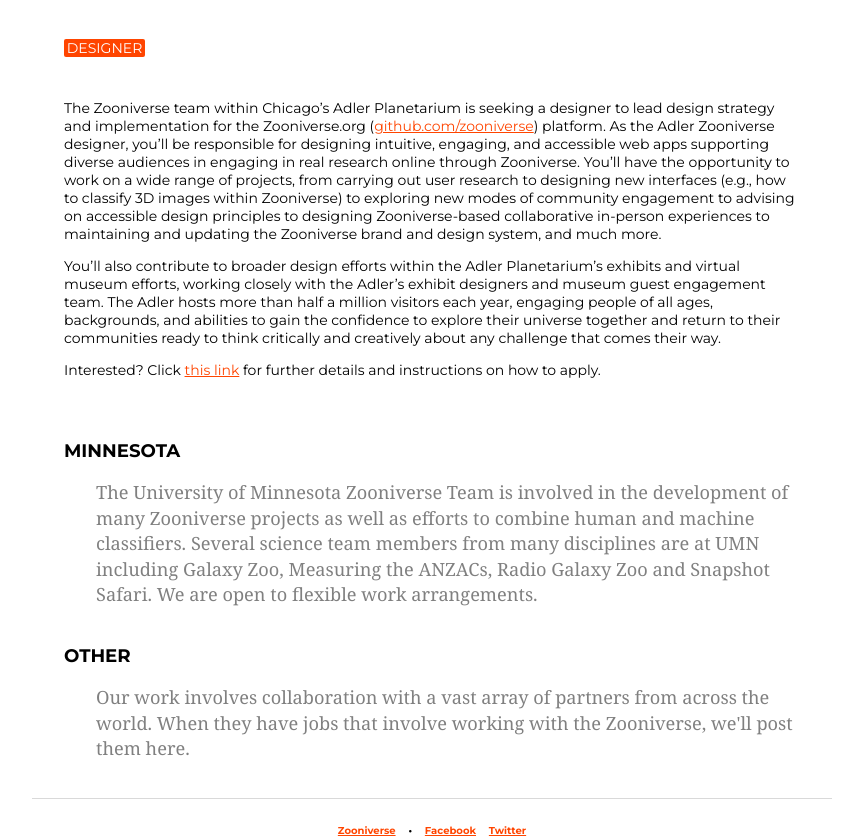
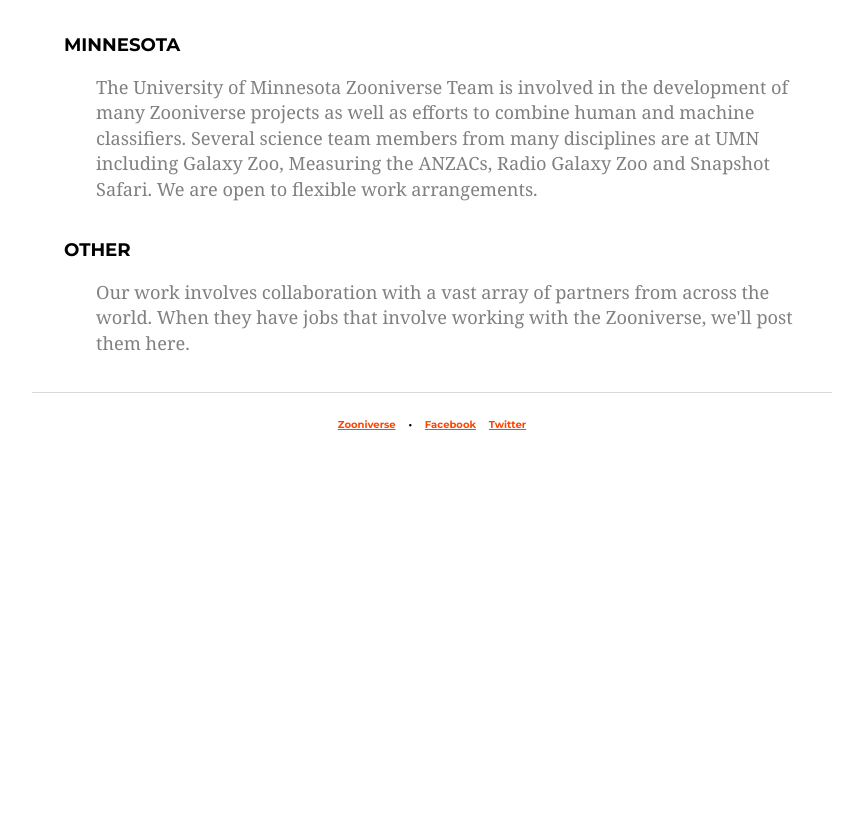
Before and after one commit to zooniverse/jobs.zooniverse.org, a website: page public/index.html in a window 1280 px wide. Shown: the part 1021-1860 px from the top of the page, without its empty margins (208-1071 px from the left). After the commit the page ends 1487 px from the top, so only its background shows below. Drawn offline with nearby package versions, Linux system fonts and the light colour scheme; files that its build step writes are made by us from their sources.

Commit message:
remove designer listing from 2021 (#52)

```diff
--- a/public/index.html
+++ b/public/index.html
@@ -44,15 +44,6 @@
           <h3 class="chicago location-heading">Chicago</h3>
           <p class="introduction">The Adler Planetarium's Citizen Science team includes a dynamic mix of web developers, data scientists, researchers and educators who are responsible for everything from building Zooniverse projects and developing governance tools for volunteers, to running Hack Days and teen programs. We can offer flexible hours and the opportunity to try new things, whether that be getting involved with outreach or playing with cutting edge technology.</p>
 
-          <div class="job">
-            <p><a class="job-title">Designer</a></p>
-            <div class="job description">
-              <p>The Zooniverse team within Chicago’s Adler Planetarium is seeking a designer to lead design strategy and implementation for the Zooniverse.org (<a href="https://github.com/zooniverse">github.com/zooniverse</a>) platform. As the Adler Zooniverse designer, you’ll be responsible for designing intuitive, engaging, and accessible web apps supporting diverse audiences in engaging in real research online through Zooniverse. You’ll have the opportunity to work on a wide range of projects, from carrying out user research to designing new interfaces (e.g., how to classify 3D images within Zooniverse) to exploring new modes of community engagement to advising on accessible design principles to designing Zooniverse-based collaborative in-person experiences to maintaining and updating the Zooniverse brand and design system, and much more.</p>
-              <p>You’ll also contribute to broader design efforts within the Adler Planetarium’s exhibits and virtual museum efforts, working closely with the Adler’s exhibit designers and museum guest engagement team. The Adler hosts more than half a million visitors each year, engaging people of all ages, backgrounds, and abilities to gain the confidence to explore their universe together and return to their communities ready to think critically and creatively about any challenge that comes their way.</p>
-              <p>Interested? Click <a href="http://bit.ly/Zooniverse-designer-job">this link</a> for further details and instructions on how to apply.</p>
-            </div>
-          </div>
-
         </section>
 
         <section class="column content-container">
```
